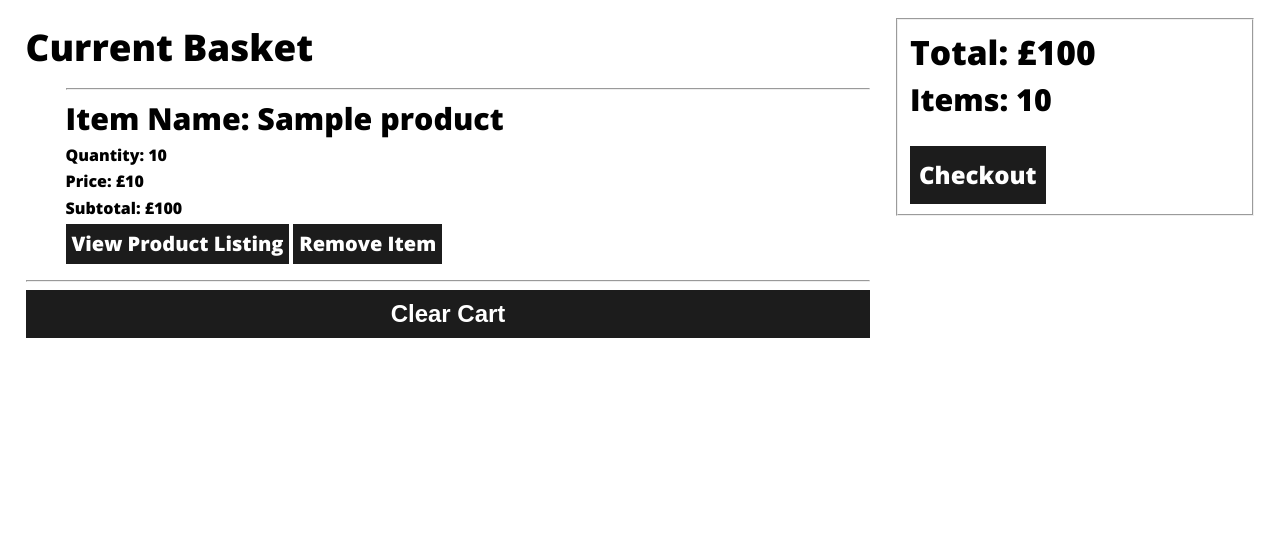
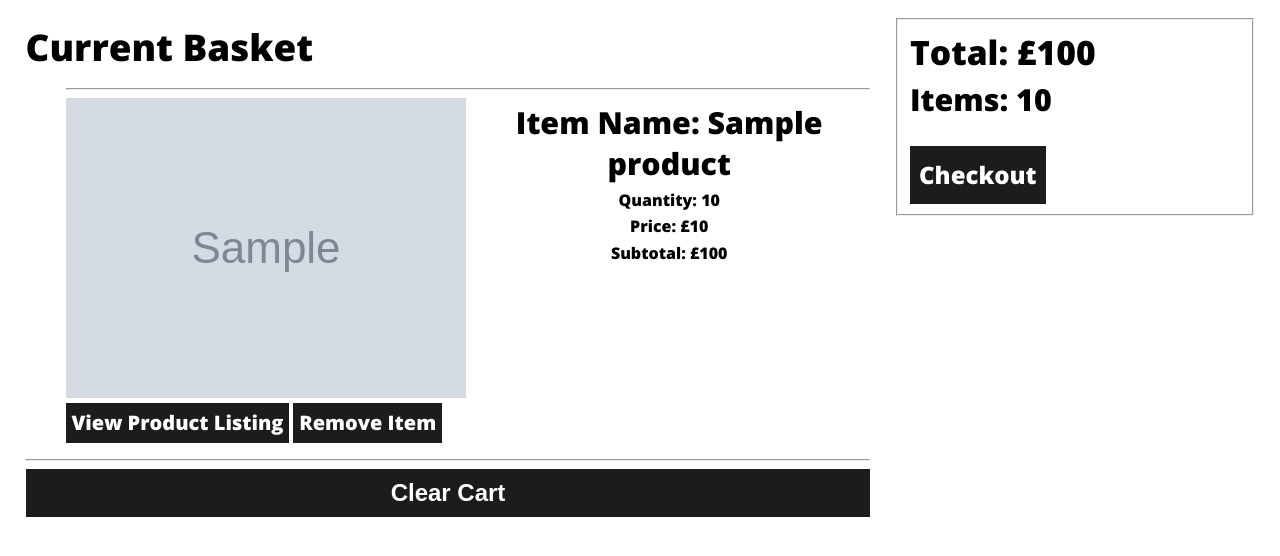
Before and after one commit to underrobyn/cm1102-webstore, a Flask app: page /basket in a window 1280 px wide. Shown: the part 49-605 px from the top of the page. Run offline with Flask 2, Linux system fonts and the light colour scheme; a user stored in the database is signed in; tables that the repository leaves empty hold one stand-in row (values such as "Sample post"); grey boxes marked "Sample" are stand-in pictures.

Commit message:
Added images of socks Added images to basket (will change CSS soon) Fixed hard to spot basket bug with deleting items

```diff
--- a/store/routes.py
+++ b/store/routes.py
@@ -67,12 +67,12 @@ def AddCart():
 @login_required
 def basket():
 	delete_form = DeleteFromCart()
+	basket_data = Basket.query.filter_by(user_id=current_user.id).first()
 
 	# Clear all Cart
 	if request.method == 'POST':
 		if delete_form.validate_on_submit():
-			basketdata = Basket.query.filter_by(user_id=current_user.id).first()
-			basket_items = BasketItems.query.filter_by(basket_id=basketdata.id).all()
+			basket_items = BasketItems.query.filter_by(basket_id=basket_data.id).all()
 			for item in basket_items:
 				db.session.delete(item)
 			db.session.commit()
@@ -80,16 +80,15 @@ def basket():
 			flash("Shopping Basket Cleared!")
 
 	# Delete individual item
-	if request.args.get('deleteitem'):
-		productID = request.args.get('deleteitem')
-		basketproduct = BasketItems.query.filter_by(product_id=productID).first()
-		db.session.delete(basketproduct)
+	if request.args.get('delete_item'):
+		basket_item_id = request.args.get('delete_item')
+		basket_product = BasketItems.query.filter_by(id=basket_item_id, basket_id=basket_data.id).first()
+		db.session.delete(basket_product)
 		db.session.commit()
 		flash("Item removed from Basket!")
 
 	products = Products.query.all()
 	shoppingDict = {}
-	basket_data = Basket.query.filter_by(user_id=current_user.id).first()
 	items = BasketItems.query.filter_by(basket_id=basket_data.id).all()
 
 	# Create dict for jinja
@@ -99,10 +98,10 @@ def basket():
 			list = shoppingDict[product.id]
 			quant = int(list[0]) + item.quantity
 			subtotal = int(quant * product.price)
-			shoppingDict[product.id] = [product.name, quant, product.price, subtotal]
+			shoppingDict[product.id] = [product.name, quant, product.price, subtotal, product.image, item.id]
 		else:
 			subtotal = int(item.quantity * product.price)
-			shoppingDict[product.id] = [product.name, item.quantity, product.price, subtotal]
+			shoppingDict[product.id] = [product.name, item.quantity, product.price, subtotal, product.image, item.id]
 
 	# Calculate total
 	total = 0
--- a/store/static/css/styles.css
+++ b/store/static/css/styles.css
@@ -268,6 +268,25 @@ section.sidebar fieldset {
 	margin:0 2vw 0 0;
 }
 
+.basket_item {
+	display: flex;
+	flex-direction: row;
+	width:100%;
+}
+
+.basket_item div.info {
+	flex:1 0;
+	text-align:center;
+}
+
+.basket_item div.image {
+	flex:1 0;
+}
+
+.basket_item div.image img {
+	max-width:100%;
+}
+
 @media screen and (max-width: 1280px) {
 	section.form {
 		width: 60%;
--- /dev/null
+++ b/store/static/images/credits.txt
@@ -0,0 +1,3 @@
+sock_designer.jpg: https://pixabay.com/photos/datang-sock-black-stripes-woman-1495918/
+sock_regular.jpg: https://pixabay.com/photos/sock-black-stripes-woman-1495920/
+sock_vintage.jpg: https://pixabay.com/photos/socks-two-grey-deep-wool-woolen-1157528/
--- a/store/templates/basket.html
+++ b/store/templates/basket.html
@@ -9,12 +9,19 @@
 			<ul>
 			{% for key, value in cart.items() %}
 				<hr>
-				<h3>Item Name: {{ value[0] }}</h3>
-				<h4>Quantity: {{ value[1] }}</h4>
-				<h4>Price: £{{ value[2] }}</h4>
-				<h4>Subtotal: £{{ value[3] }}</h4>
+				<div class="basket_item">
+					<div class="image">
+						<img src="{{ url_for('static', filename='images/' + value[4]) }}" />
+					</div>
+					<div class="info">
+						<h3>Item Name: {{ value[0] }}</h3>
+						<h4>Quantity: {{ value[1] }}</h4>
+						<h4>Price: £{{ value[2] }}</h4>
+						<h4>Subtotal: £{{ value[3] }}</h4>
+					</div>
+				</div>
 				<a class="small_button button" href="{{ url_for('product', product_id=key) }}">View Product Listing</a>
-				<a class="small_button button" href="{{ url_for('basket', deleteitem=key) }}">Remove Item</a>
+				<a class="small_button button" href="{{ url_for('basket', delete_item=value[5]) }}">Remove Item</a>
 			{% endfor %}
 			</ul>
 		<hr>
--- a/store/templates/home.html
+++ b/store/templates/home.html
@@ -7,6 +7,9 @@
 		<h1>Homepage</h1>
 
 		{% for product in products %}
+			<div class="product">
+				<img src="{{ url_for('static', filename='images/' + product.image) }}" width="50px" />
+			</div>
 			{{ product.name }}
 			<a href="{{ url_for('product', product_id=product.id) }}">View</a>
 			<br />
```
Also changed, not shown: store/static/images/sock_designer.jpg (added), store/static/images/sock_regular.jpg (added), store/static/images/sock_vintage.jpg (added).
